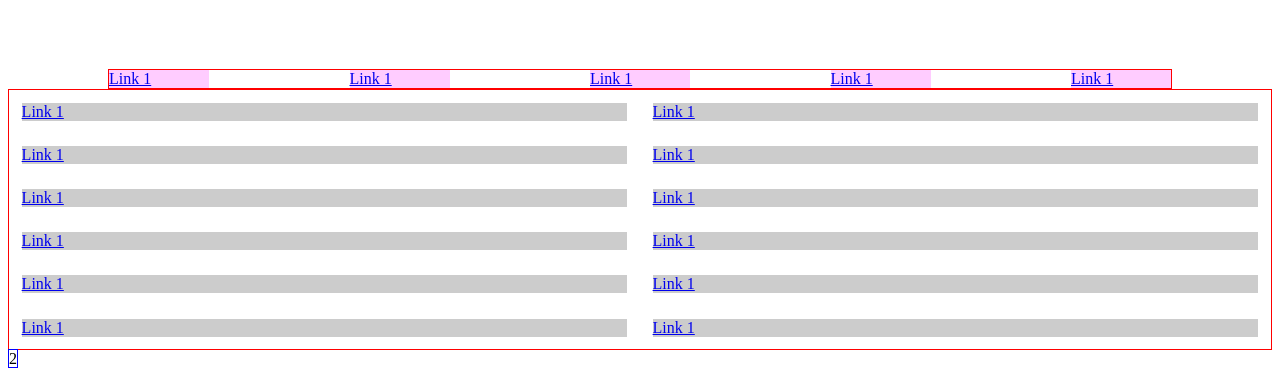
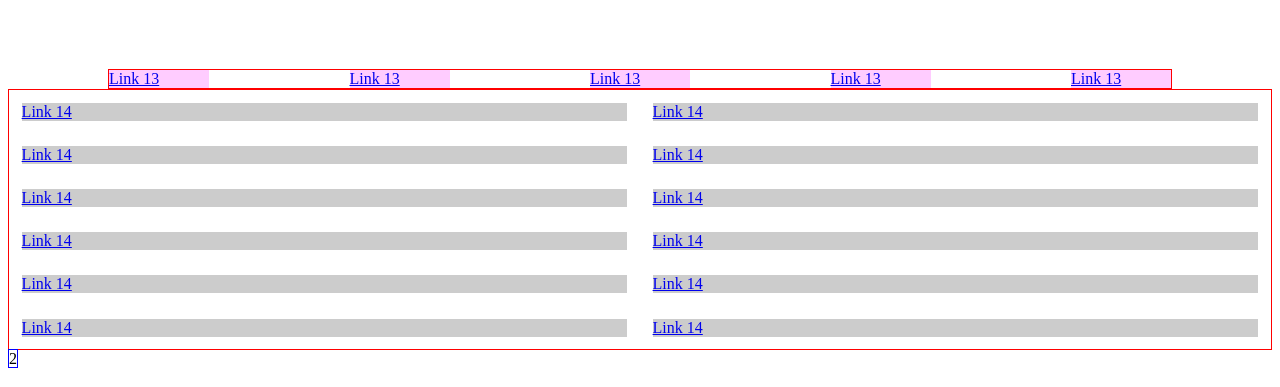
Before and after one commit to grama-cc/escola-grama, a plain HTML site: page flexbox.html in a window 1280 px wide. Shown: the part 397-784 px from the top of the page. Drawn offline with Linux system fonts and the light colour scheme.

Commit message:
Flex box

```diff
--- a/flexbox.html
+++ b/flexbox.html
@@ -37,6 +37,7 @@
         flex-direction: row; /* row | column */
         flex-wrap: wrap;
       }
+
       .gallery a {
         background-color: #ccc;
         display: block;
@@ -62,26 +63,26 @@
     </nav>
 
     <div class="menu-horizontal">
-      <a href="http://www.google.com">Link 1</a>
-      <a href="http://www.google.com">Link 1</a>
-      <a href="http://www.google.com">Link 1</a>
-      <a href="http://www.google.com">Link 1</a>
-      <a href="http://www.google.com">Link 1</a>
+      <a href="http://www.google.com">Link 13</a>
+      <a href="http://www.google.com">Link 13</a>
+      <a href="http://www.google.com">Link 13</a>
+      <a href="http://www.google.com">Link 13</a>
+      <a href="http://www.google.com">Link 13</a>
     </div>
 
     <div class="gallery">
-      <a href="http://www.google.com">Link 1</a>
-      <a href="http://www.google.com">Link 1</a>
-      <a href="http://www.google.com">Link 1</a>
-      <a href="http://www.google.com">Link 1</a>
-      <a href="http://www.google.com">Link 1</a>
-      <a href="http://www.google.com">Link 1</a>
-      <a href="http://www.google.com">Link 1</a>
-      <a href="http://www.google.com">Link 1</a>
-      <a href="http://www.google.com">Link 1</a>
-      <a href="http://www.google.com">Link 1</a>
-      <a href="http://www.google.com">Link 1</a>
-      <a href="http://www.google.com">Link 1</a>
+      <a href="http://www.google.com">Link 14</a>
+      <a href="http://www.google.com">Link 14</a>
+      <a href="http://www.google.com">Link 14</a>
+      <a href="http://www.google.com">Link 14</a>
+      <a href="http://www.google.com">Link 14</a>
+      <a href="http://www.google.com">Link 14</a>
+      <a href="http://www.google.com">Link 14</a>
+      <a href="http://www.google.com">Link 14</a>
+      <a href="http://www.google.com">Link 14</a>
+      <a href="http://www.google.com">Link 14</a>
+      <a href="http://www.google.com">Link 14</a>
+      <a href="http://www.google.com">Link 14</a>
     </div>
 
     <span>2</span>
```
Also changed, not shown: footer.html (added), 2 other files.
